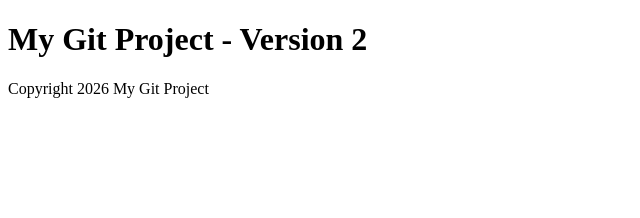
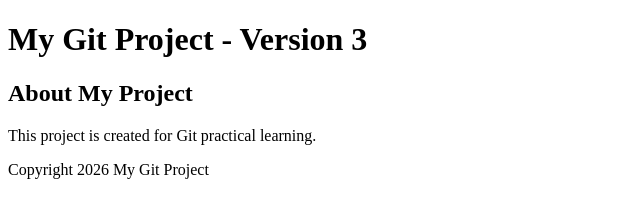
Before and after one commit to testupdate/testrepo, a plain HTML site: page index.html in a window 1280 px wide. Shown: the whole page, without its empty margins (0-640 px from the left). Drawn offline with Linux system fonts and the light colour scheme.

Commit message:
Update project version

```diff
--- a/index.html
+++ b/index.html
@@ -4,7 +4,11 @@
     <title>Git Practical</title>
 </head>
 <body>
-    <h1>My Git Project - Version 2</h1>
+    <h1>My Git Project - Version 3</h1>
+    <section>
+        <h2>About My Project</h2>
+        <p>This project is created for Git practical learning.</p>
+    </section>
 </body>
 <footer>
     <p>Copyright 2026 My Git Project</p>
```
